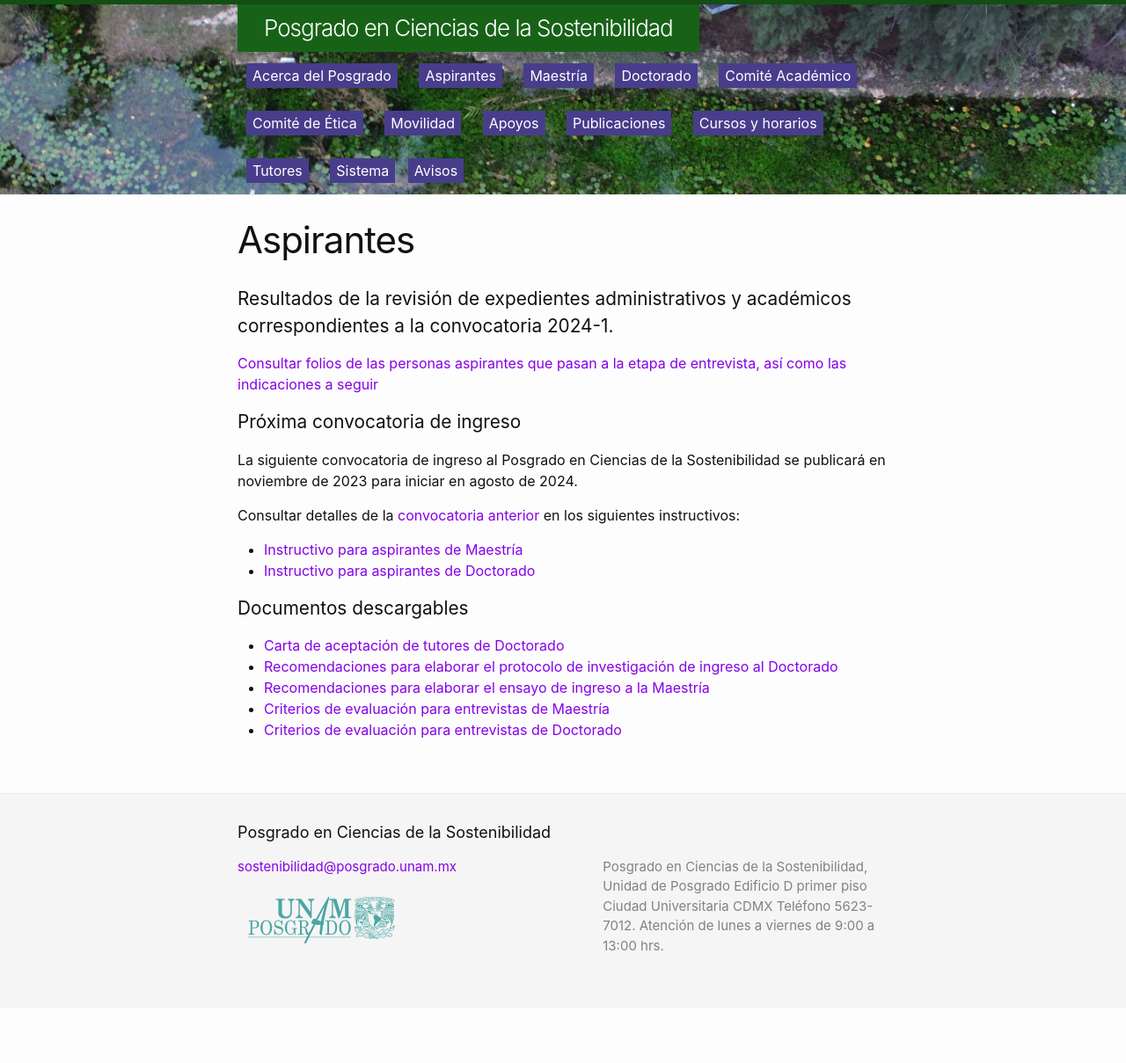
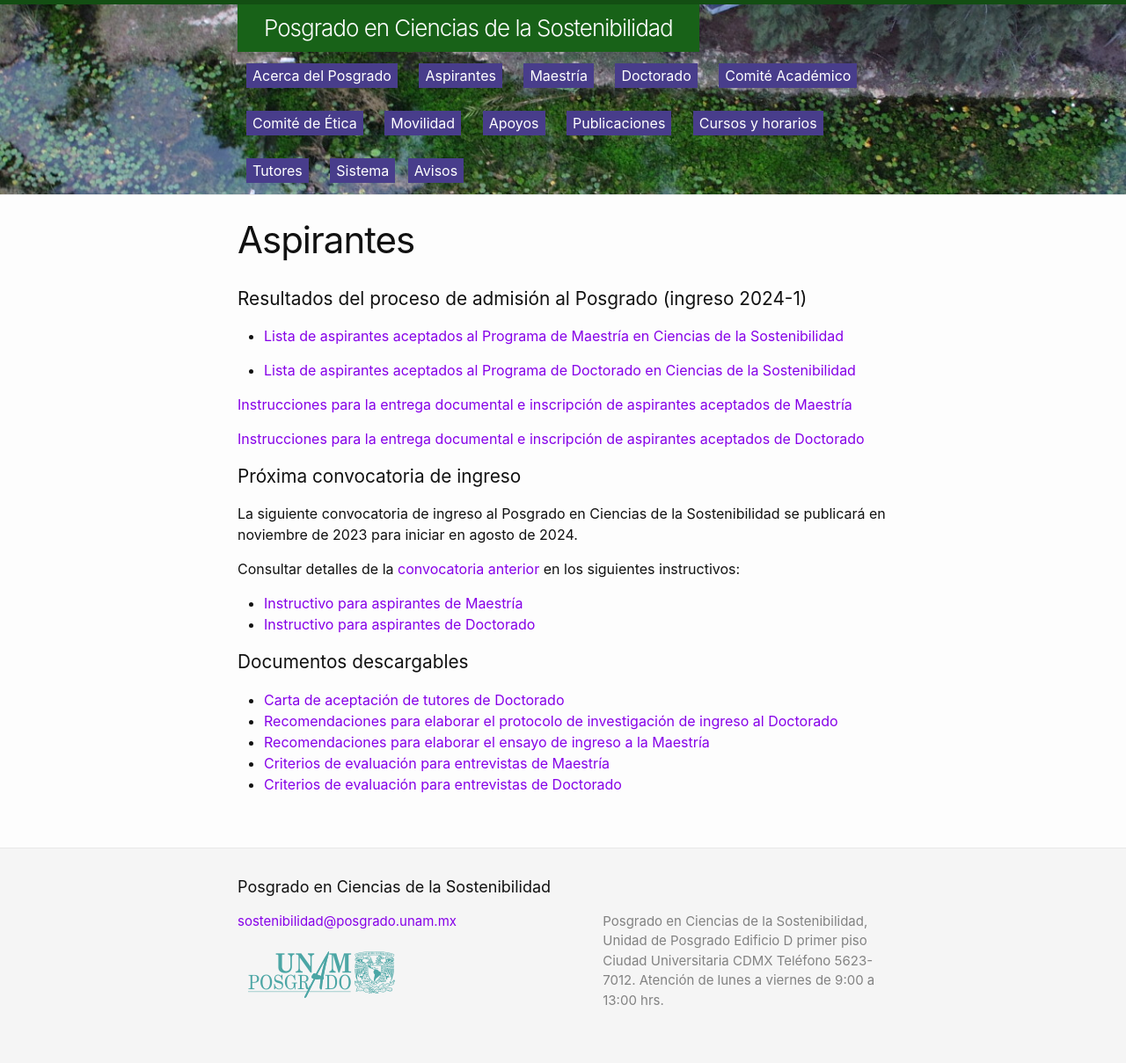
Before and after one commit to pcs-unam/pcs-unam.github.io, a Jekyll site: the page built from 01_aspirantes.md, in a window 1280 px wide. Shown: the whole page at 88% size. Built offline with Jekyll 4.4.1, drawn with Linux system fonts in a browser that asks for light colours; before the commit the page ends 1147 px from its top, so only the background shows below that.

Commit message:
Publicación resultados aspirantes 2024-1

```diff
--- a/01_aspirantes.md
+++ b/01_aspirantes.md
@@ -6,8 +6,17 @@
 menu: true
 ---
 
-## Resultados de la revisión de expedientes administrativos y académicos correspondientes a la convocatoria 2024-1.
-[Consultar folios de las personas aspirantes que pasan a la etapa de entrevista, así como las indicaciones a seguir](/assets/docs/folios_para_entrevistas_2024-1.pdf)
+## Resultados del proceso de admisión al Posgrado (ingreso 2024-1)
+
+ - [Lista de aspirantes aceptados al Programa de Maestría en Ciencias de la Sostenibilidad](/assets/docs/lista_aspirantes_aceptados_maestria_2024_1.pdf)
+
+ - [Lista de aspirantes aceptados al Programa de Doctorado en Ciencias de la Sostenibilidad](/assets/docs/lista_aspirantes_aceptados_doctorado_2024_1.pdf)
+
+
+[Instrucciones para la entrega documental e inscripción de aspirantes aceptados de Maestría](/assets/docs/instrucciones_entregadocumental_inscripcion_aspirantes_aceptados_mae.pdf)
+
+[Instrucciones para la entrega documental e inscripción de aspirantes aceptados de Doctorado](/assets/docs/instrucciones_entregadocumental_inscripcion_aspirantes_aceptados_doc.pdf)
+
 
 
 ## Próxima convocatoria de ingreso
```
